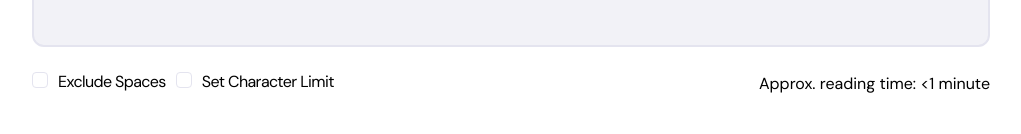
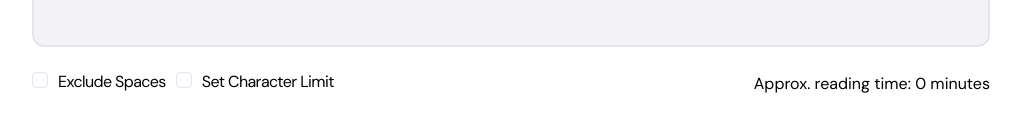
Before and after one commit to bradvatne/character-counter, a Next.js app: page / in a window 1280 px wide. Shown: the part 330-464 px from the top of the page, without its empty margins (129-1150 px from the left). Built offline with nearby package versions, Linux system fonts and the light colour scheme.

Commit message:
reading time implemented

```diff
--- a/app/components/TextInput.tsx
+++ b/app/components/TextInput.tsx
@@ -2,6 +2,7 @@
 import Image from "next/image";
 import React from "react";
 import { useTextStore } from "../store/textStore";
+import { estimateReadingTime } from "../lib/helperFunctions";
 
 const TextInput = () => {
   const {
@@ -10,7 +11,6 @@ const TextInput = () => {
     excludeSpaces,
     characterLimit,
     setCharacterLimit,
-    charCount,
     isLimitCharacters,
     setIsLimitCharacters,
     toggleExcludeSpaces,
@@ -20,6 +20,8 @@ const TextInput = () => {
     setText(e.target.value);
   };
 
+
+  const charCount = excludeSpaces ? text.replace(/\s/g, '').length : text.length;
   return (
     <div>
       <textarea
@@ -28,12 +30,12 @@ const TextInput = () => {
         placeholder="Start typing here... (or paste your text)"
         className={`h-[200px] bg-neutral-100 w-full resize-none rounded-[12px] border-2 appearance-none focus:outline-none
     focus:shadow-outline p-[12px] text-preset-3 dark:bg-neutral-800 dark:text-neutral-200 ${
-      charCount > characterLimit
+      isLimitCharacters && (charCount > characterLimit)
         ? "border-orange-500 shadow-md shadow-orange-500/50"
         : "border-neutral-200 dark:border-neutral-700"
     }`}
       />
-      {charCount > characterLimit && (
+      {isLimitCharacters && (charCount > characterLimit) && (
         <p className="text-orange-500 text-preset-4 mt-[8px] flex items-center">
           <Image
             src="/assets/images/icon-info.svg"
@@ -104,7 +106,7 @@ const TextInput = () => {
         </div>
 
         <p className="pt-[2px] md:ml-auto">
-          Approx. reading time: &lt;1 minute
+          Approx. reading time: {estimateReadingTime(text)}
         </p>
       </div>
     </div>
--- /dev/null
+++ b/app/lib/helperFunctions.ts
@@ -0,0 +1,19 @@
+export function estimateReadingTime(
+    text: string,
+    charsPerMinute: number = 600
+  ): string {
+    // Handle empty or invalid input
+    if (!text || typeof text !== 'string') {
+      return "0 minutes";
+    }
+
+    const charCount = text.length;
+    const rawMinutes = charCount / charsPerMinute;
+
+    if (rawMinutes < 1) {
+      return "<1 minute";
+    }
+
+    const minutes = Math.ceil(rawMinutes);
+    return `${minutes} minute${minutes === 1 ? '' : 's'}`;
+  }
--- a/app/store/textStore.ts
+++ b/app/store/textStore.ts
@@ -27,7 +27,7 @@ export const useTextStore = create<TextState>((set) => ({
 
   // Actions
   setText: (input: string) =>
-    set((state) => {
+    set(() => {
       const newText = input || "";
       return {
         text: newText,
```
